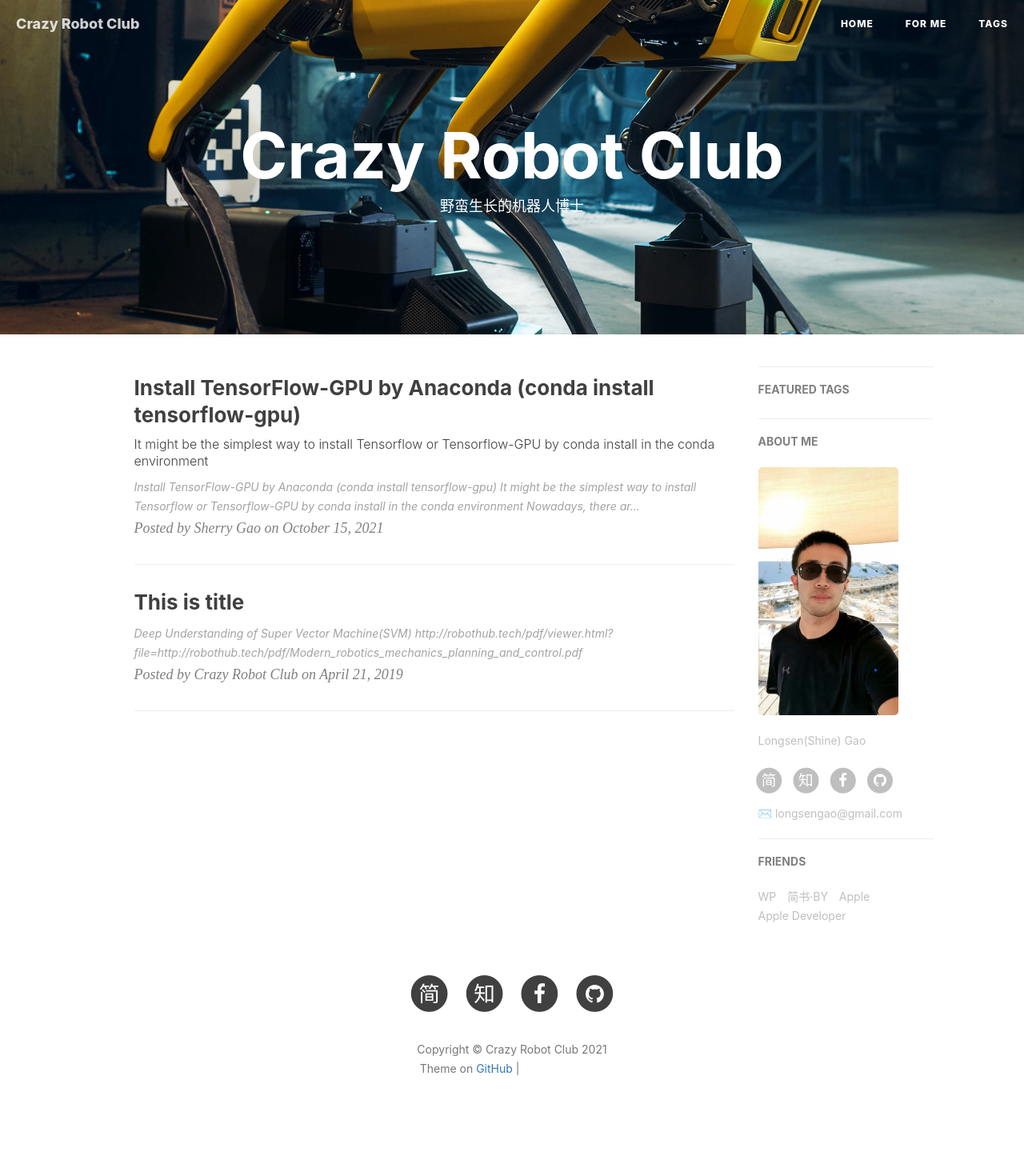
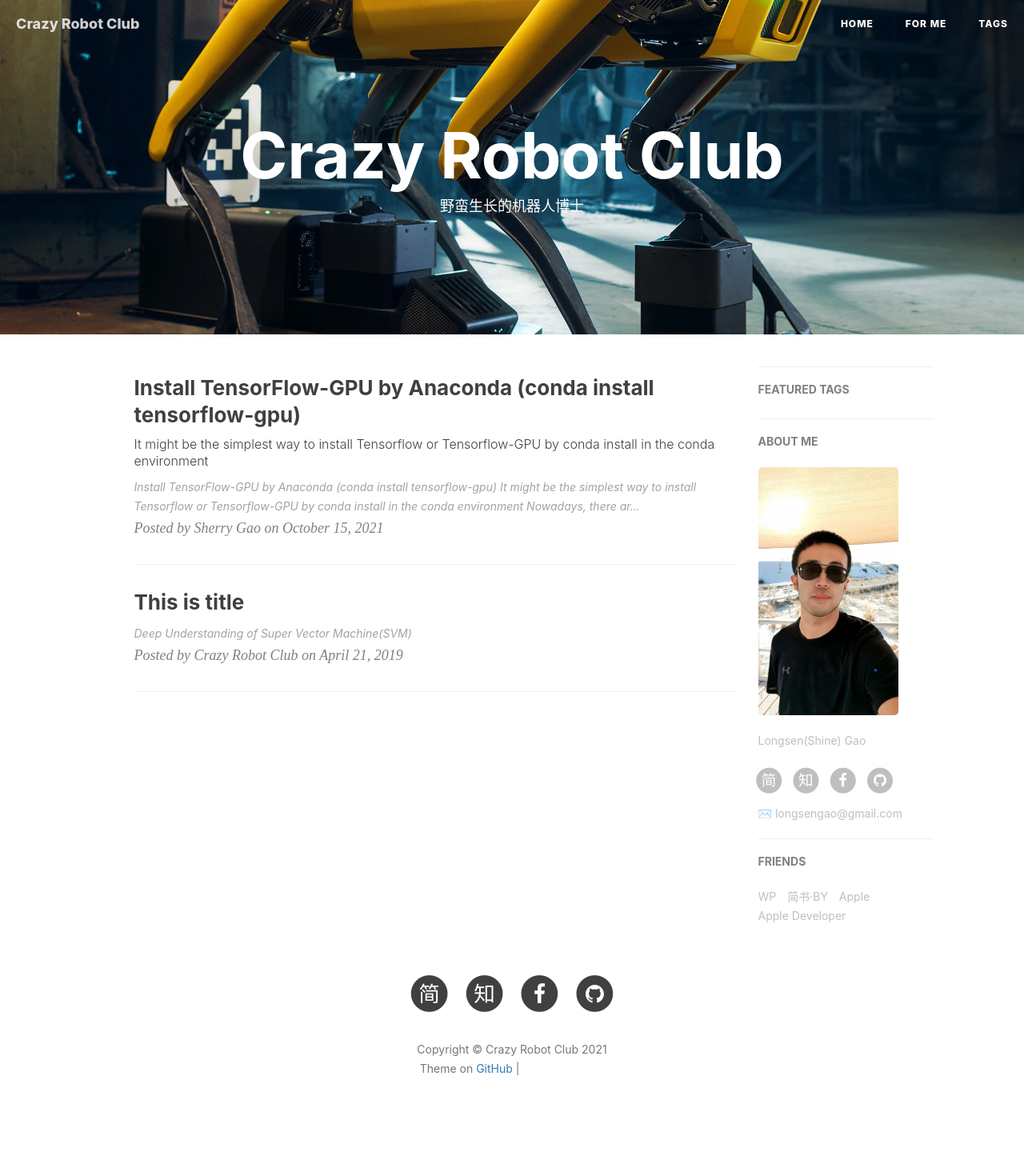
Before and after one commit to gaolongsen/gaolongsen.github.io, a Jekyll site: the page built from index.html, in a window 1280 px wide. Shown: the whole page at 80% size. Built offline with Jekyll 4.4.1, drawn with Linux system fonts in a browser that asks for light colours; nearby versions of some CDN libraries; the list of posts is cut into pages by our own code; comment, search, counter and statistics services are not loaded; grey boxes are pictures that could not be loaded.

Commit message:
Update 2019-04-21-This is  Title.md

```diff
--- a/_posts/2019-04-21-This is  Title.md
+++ b/_posts/2019-04-21-This is  Title.md
@@ -1,4 +1,4 @@
 # Deep Understanding of Super Vector Machine(SVM)
 ![](https://github.com/gaolongsen/gaolongsen.github.io/blob/main/img/logo.png)![](https://img.shields.io/github/stars/pandao/editor.md.svg) ![](https://img.shields.io/github/forks/pandao/editor.md.svg) ![](https://img.shields.io/github/tag/pandao/editor.md.svg) ![](https://img.shields.io/github/release/pandao/editor.md.svg) ![](https://img.shields.io/github/issues/pandao/editor.md.svg) ![](https://img.shields.io/bower/v/editor.md.svg)
-http://robothub.tech/pdf/viewer.html?file=http://robothub.tech/pdf/Modern_robotics_mechanics_planning_and_control.pdf
-<iframe src="//player.bilibili.com/player.html?aid=754115200&bvid=BV1kk4y1m7sT&cid=220773148&page=1" scrolling="no" border="0" frameborder="no" framespacing="0" allowfullscreen="true"> </iframe>
+
+<iframe src="//player.bilibili.com/player.html?aid=754115200&bvid=BV1kk4y1m7sT&cid=220773148&page=1" scrolling="no" border="0" height="500" frameborder="no" framespacing="0" allowfullscreen="true"> </iframe>
```
